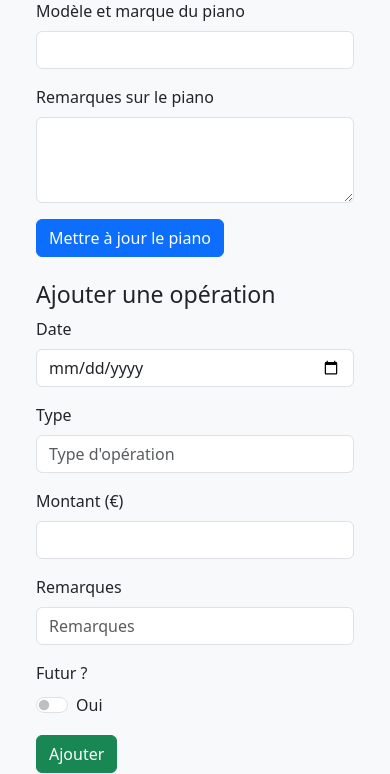
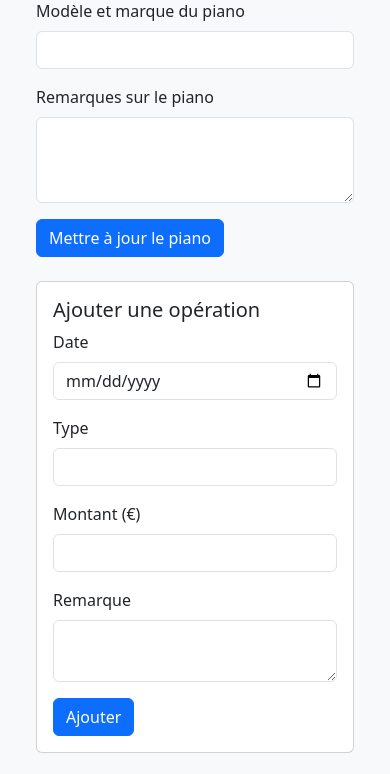
Before and after one commit to cavazzanat/crm-flask, a Flask app: template templates/client.html in a window 390 px wide. Shown: the part 762-1536 px from the top of the page. Run offline with Flask 3, Linux system fonts and the light colour scheme; the template is opened without the code that fills it, so the values that code supplies are empty; some libraries are stand-ins or nearby versions.

Commit message:
nouvelle mise à jour

```diff
--- a/app.py
+++ b/app.py
@@ -238,23 +238,35 @@ def update_piano(id):
 
 @app.route('/client/<int:id>/add-operation', methods=['POST'])
 def add_operation(id):
-    data = (
-        id,
-        request.form['type'],
-        float(request.form['montant']),
-        request.form['date_operation'],
-        request.form.get('remarque', '')
-    )
+    type_op = request.form['type']
+    montant = float(request.form['montant'])
+    date_op_str = request.form['date_operation']
+    remarque = request.form.get('remarque', '')
+
+    date_op = datetime.strptime(date_op_str, "%Y-%m-%d").date()
+    today = datetime.today().date()
+
     conn = get_db_connection()
     cur = conn.cursor()
-    cur.execute("""
-        INSERT INTO operations (client_id, type, montant, date_operation, remarque)
-        VALUES (%s, %s, %s, %s, %s)
-    """, data)
+
+    if date_op > today:
+        # Ajouter en tant qu'opération future
+        cur.execute("""
+            INSERT INTO operations_futures (client_id, type, montant, date_prevue, remarque)
+            VALUES (%s, %s, %s, %s, %s)
+        """, (id, type_op, montant, date_op_str, remarque))
+    else:
+        # Ajouter en tant qu'opération passée
+        cur.execute("""
+            INSERT INTO operations (client_id, type, montant, date_operation, remarque)
+            VALUES (%s, %s, %s, %s, %s)
+        """, (id, type_op, montant, date_op_str, remarque))
+
     conn.commit()
     cur.close()
     conn.close()
     return redirect(f'/client/{id}')
+
 
 @app.route('/client/<int:id>/delete-operation/<int:op_id>', methods=['POST'])
 def delete_operation(id, op_id):
--- a/templates/client.html
+++ b/templates/client.html
@@ -63,37 +63,33 @@
     </div>
 
     <!-- Ajouter une opération -->
-    <div class="mb-4">
-      <h3>Ajouter une opération</h3>
-      <form method="POST" action="/client/{{ client['id'] }}/add-operation">
-        <div class="row g-3 align-items-end">
-          <div class="col-md-2">
+    <div class="card my-4">
+      <div class="card-body">
+        <h5 class="card-title">Ajouter une opération</h5>
+        <form method="POST" action="/client/{{ client.id }}/add-operation" class="row g-3">
+          <div class="col-md-4">
             <label class="form-label">Date</label>
-            <input class="form-control" name="date_operation" type="date" required>
+            <input type="date" name="date_operation" class="form-control" required>
           </div>
-          <div class="col-md-3">
+          <div class="col-md-4">
             <label class="form-label">Type</label>
-            <input class="form-control" name="type" placeholder="Type d'opération" required>
+            <input type="text" name="type" class="form-control" required>
           </div>
-          <div class="col-md-2">
+          <div class="col-md-4">
             <label class="form-label">Montant (€)</label>
-            <input class="form-control" name="montant" type="number" step="0.01" required>
+            <input type="number" name="montant" class="form-control" step="0.01" required>
           </div>
-          <div class="col-md-3">
-            <label class="form-label">Remarques</label>
-            <input class="form-control" name="remarque" placeholder="Remarques">
+          <div class="col-md-12">
+            <label class="form-label">Remarque</label>
+            <textarea name="remarque" class="form-control" rows="2"></textarea>
           </div>
-          <div class="col-md-2">
-            <label class="form-label">Futur ?</label><br>
-            <div class="form-check form-switch">
-              <input class="form-check-input" type="checkbox" name="is_future" value="true" id="is_future">
-              <label class="form-check-label" for="is_future">Oui</label>
-            </div>
+          <div class="col-12">
+            <button type="submit" class="btn btn-primary">Ajouter</button>
           </div>
-        </div>
-        <button class="btn btn-success mt-3">Ajouter</button>
-      </form>
+        </form>
+      </div>
     </div>
+
 
     <!-- Historique opérations -->
     <div class="mb-5">
```
